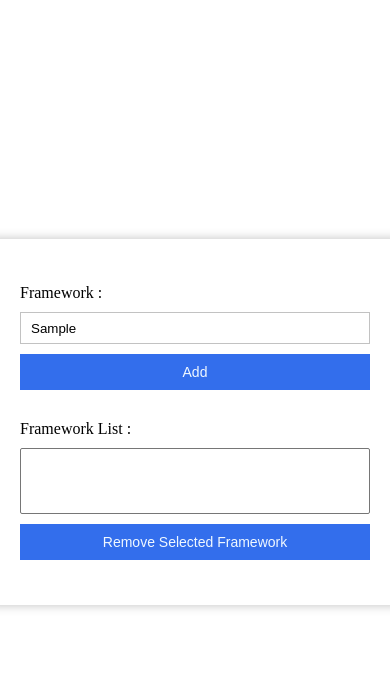
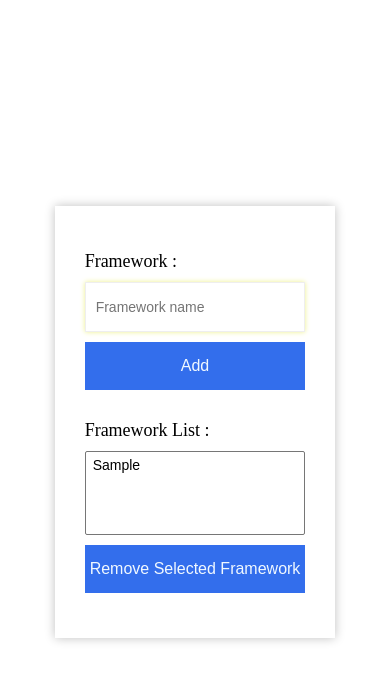
Before and after one commit to jharnakhatun2/framework-manager, a plain HTML site: page index.html in a window 390 px wide. Both pictures are taken after typing "Sample" into the empty fields and a click on the button "Add". Drawn offline with Linux system fonts and the light colour scheme.

Commit message:
add option in select box

```diff
--- a/index.html
+++ b/index.html
@@ -11,12 +11,12 @@
       <div class="first">
         <label for="framework">Framework :</label>
         <input type="text" id="framework" placeholder="Framework name" />
-        <button>Add</button>
+        <button class="btnAdd">Add</button>
       </div>
       <div class="second">
         <label for="list">Framework List :</label>
         <select id="list" multiple></select>
-        <button>Remove Selected Framework</button>
+        <button class="btnRemove">Remove Selected Framework</button>
       </div>
     </div>
 
--- a/script.js
+++ b/script.js
@@ -0,0 +1,21 @@
+//select all elements
+const btnAdd = document.querySelector('.btnAdd');
+const btnRemove = document.querySelector('.btnRemove');
+const input = document.querySelector('input');
+const select = document.querySelector('select');
+
+//Add option in select box
+btnAdd.onclick = (e)=>{
+    // input validation
+    if(input.value === ""){
+        alert("Please enter Framework name!");
+        return;
+    }
+    //create option with input value
+    const option = new Option(input.value, input.value);
+    select.add(option);
+
+    //reset input
+    input.value = "";
+    input.focus();
+}
--- a/style.css
+++ b/style.css
@@ -12,24 +12,31 @@ body,
   margin: auto;
   padding: 30px;
 }
-      .first,.second{
+.first,
+.second {
   display: flex;
   flex-direction: column;
   gap: 10px;
   padding: 15px 0;
 }
 
-      input{
+input {
   outline: none;
   height: 30px;
   border: 1px solid rgb(194, 194, 194);
-        padding: 0 10px;
+  padding: 4px 10px;
+  font-size: 14px;
 }
-      input:focus{
+input:focus {
   border: 1px solid rgb(238, 238, 238);
   box-shadow: 0 0 5px rgb(238, 240, 139);
 }
-      button{
+
+label{
+font-size: 18px;
+}
+
+button {
   background-color: #336eec;
   border: none;
   padding: 10px 0;
@@ -37,3 +44,23 @@ body,
   color: aliceblue;
   text-transform: capitalize;
 }
+select{
+  padding: 5px;
+  font-size: 14px;
+}
+
+/* Responsive design */
+@media (max-width: 600px) {
+  .container {
+    width: 95%;
+  }
+
+  input {
+    height: 40px;
+  }
+
+  button {
+    padding: 15px 5px;
+    font-size: 16px;
+  }
+}
```
Lines whose indentation alone changed are shown as unchanged.
